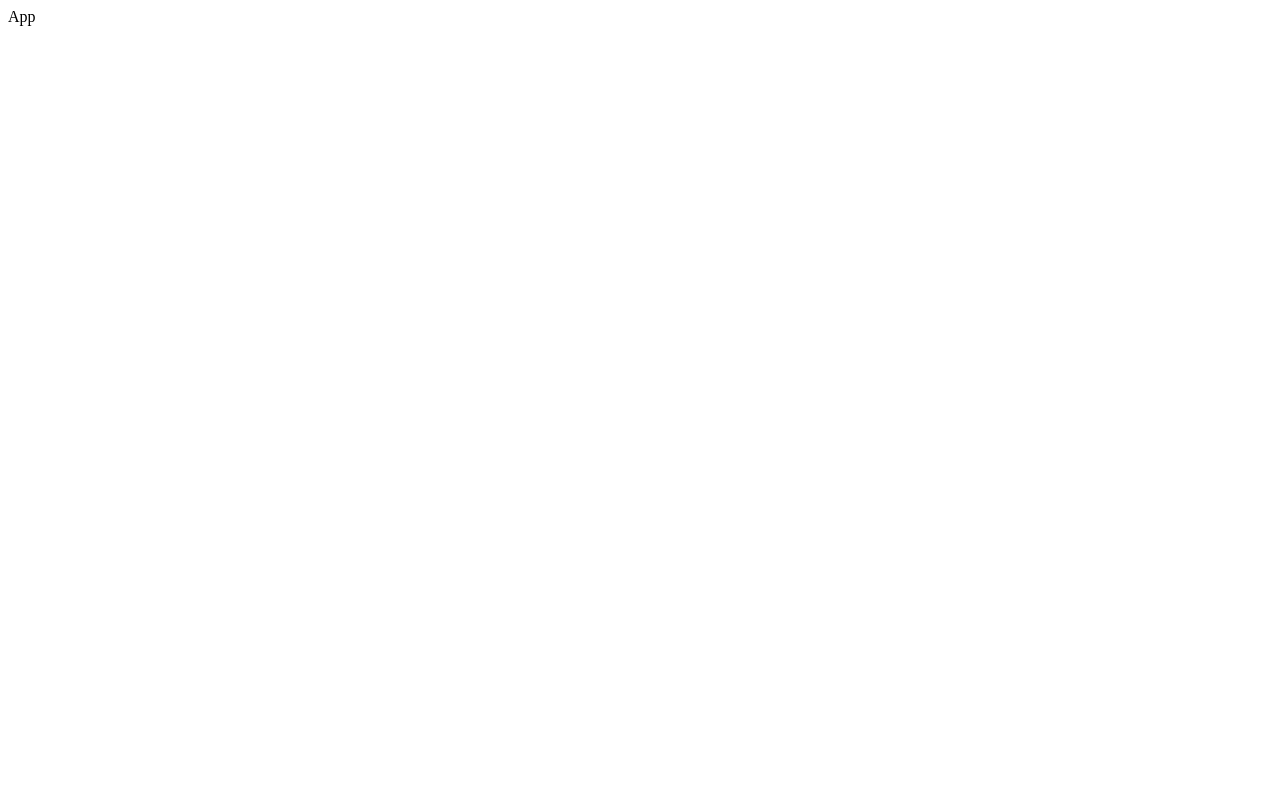
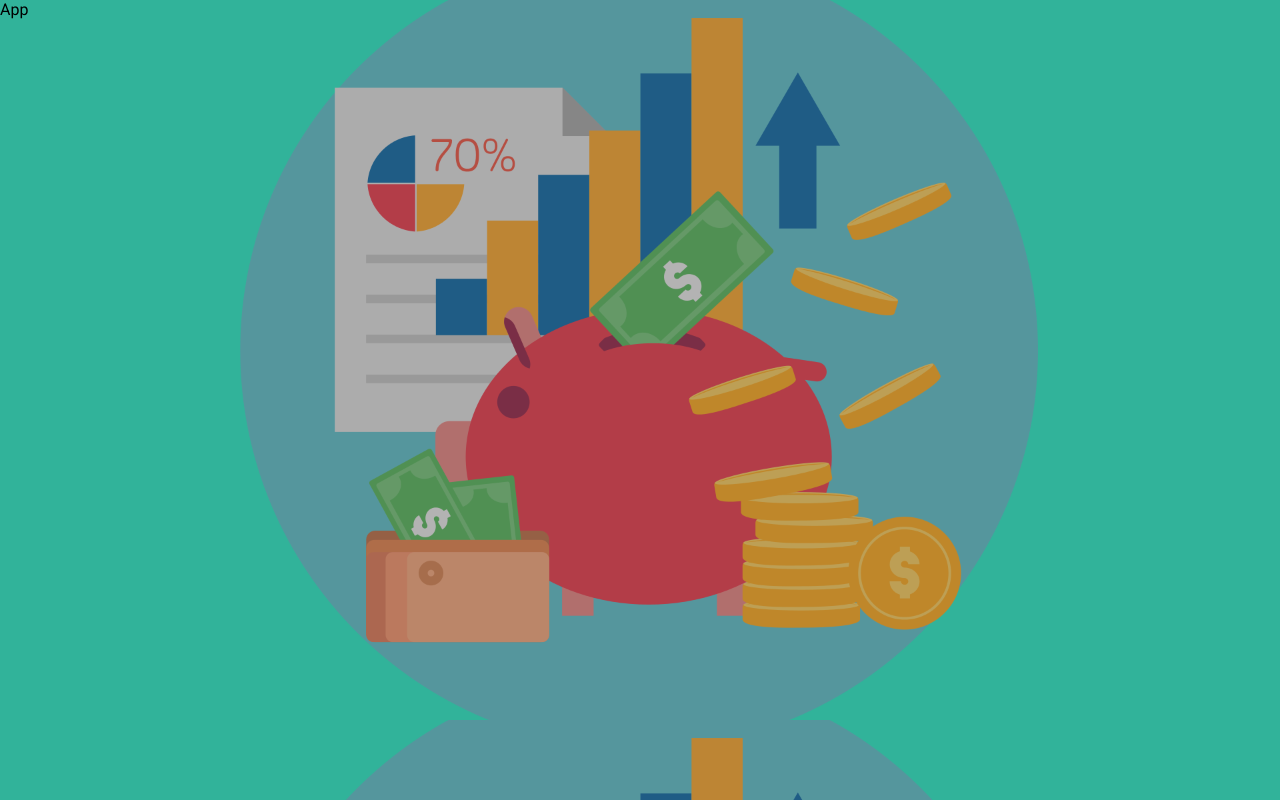
Before and after one commit to Jobayer98/Expense-Tracker, a React (Vite) app in the folder client/: page / in a window 1280 px wide. Built offline with nearby package versions, Linux system fonts and the light colour scheme.

Commit message:
add background image

```diff
--- a/client/index.html
+++ b/client/index.html
@@ -2,9 +2,18 @@
 <html lang="en">
   <head>
     <meta charset="UTF-8" />
-    <link rel="icon" type="image/svg+xml" href="/vite.svg" />
     <meta name="viewport" content="width=device-width, initial-scale=1.0" />
-    <title>Vite + React</title>
+    <title>Expense Tracker</title>
+    <!-- google font link -->
+    <link
+      rel="stylesheet"
+      href="https://fonts.googleapis.com/css?family=Roboto:300,400,500,700&display=swap"
+    />
+    <!-- material ui icon link -->
+    <link
+      rel="stylesheet"
+      href="https://fonts.googleapis.com/icon?family=Material+Icons"
+    />
   </head>
   <body>
     <div id="root"></div>
--- a/client/package.json
+++ b/client/package.json
@@ -10,6 +10,10 @@
     "preview": "vite preview"
   },
   "dependencies": {
+    "@emotion/react": "^11.11.1",
+    "@emotion/styled": "^11.11.0",
+    "@mui/icons-material": "^5.11.16",
+    "@mui/material": "^5.13.5",
     "react": "^18.2.0",
     "react-dom": "^18.2.0"
   },
--- a/client/src/index.css
+++ b/client/src/index.css
@@ -0,0 +1,16 @@
+* {
+  margin: 0;
+  padding: 0;
+  box-sizing: border-box;
+  font-family: "Roboto";
+}
+
+body {
+  background-image: linear-gradient(
+      to left,
+      rgba(0, 0, 0, 0.25),
+      rgba(0, 0, 0, 0.25)
+    ),
+    url("./assets/money.png");
+  background-size: cover;
+}
```
Also changed, not shown: 1 other file (tests, documents, lock files or other folders).
